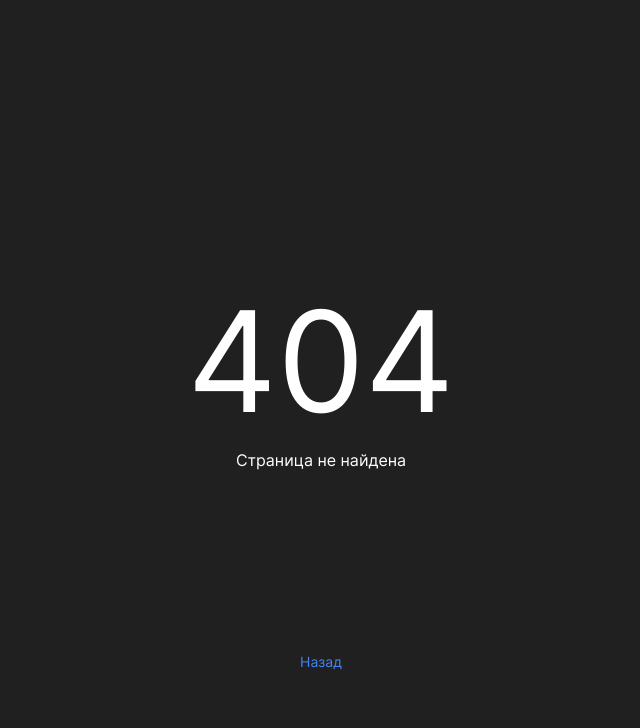
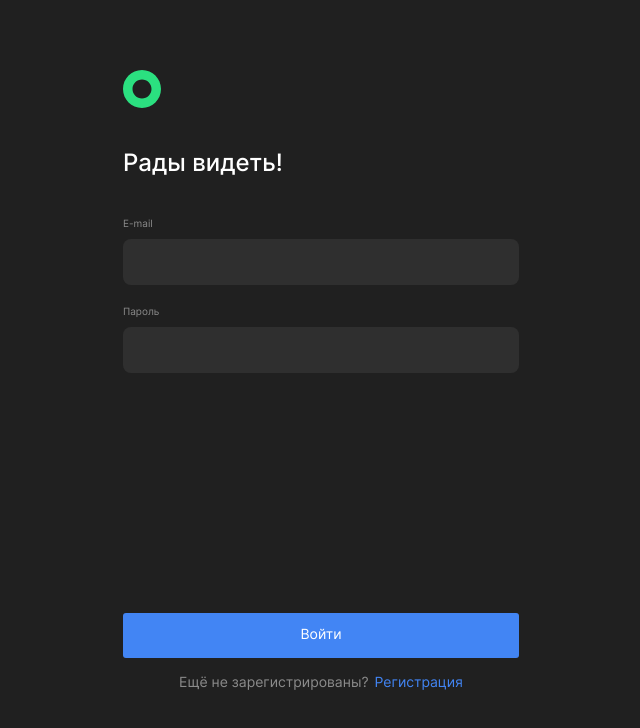
Before and after one commit to BuyanauskasAA/movies-explorer-frontend, a React (Create React App) app: page /signin in a window 1280 px wide. Before the commit this address had no page. Shown: the top 728 px of the page, without its empty margins (319-959 px from the left). Built offline with nearby package versions, Linux system fonts and the light colour scheme.

Commit message:
feat: сверстать секцию login

```diff
--- a/src/components/App.js
+++ b/src/components/App.js
@@ -7,6 +7,7 @@ import Movies from './Movies/Movies';
 import SavedMovies from './SavedMovies/SavedMovies';
 import Footer from './Footer/Footer';
 import Register from './Register/Register';
+import Login from './Login/Login';
 import PageNotFound from './PageNotFound/PageNotFound';
 import CurrentUserContext from '../contexts/CurrentUserContext';
 import AuthContext from '../contexts/AuthContext';
@@ -54,6 +55,7 @@ function App() {
               }
             />
             <Route path="/signup" element={<Register />} />
+            <Route path="/signin" element={<Login />} />
             <Route path="*" element={<PageNotFound />} />
           </Routes>
         </div>
--- a/src/components/Header/Header.js
+++ b/src/components/Header/Header.js
@@ -7,6 +7,7 @@ import AuthContext from '../../contexts/AuthContext';
 
 function Header() {
   const loggedIn = React.useContext(AuthContext);
+
   return (
     <header className="header">
       <Logo />
--- /dev/null
+++ b/src/components/Login/Login.css
@@ -0,0 +1,81 @@
+.login {
+    display: flex;
+    flex-direction: column;
+    flex: 1 1 auto;
+    margin: 0 auto;
+    padding: 70px 0 109px;
+    width: 396px;
+  }
+
+  .login__title {
+    margin: 40px 0;
+    font-weight: 500;
+    font-size: 24px;
+    line-height: 1.21;
+  }
+
+  .login__form {
+    display: flex;
+    flex-direction: column;
+    flex: 1 1 auto;
+  }
+
+  .login__container {
+    display: flex;
+    flex-direction: column;
+    flex: 1 1 auto;
+    margin: 0;
+    padding: 0;
+    border: 0;
+  }
+
+  .login__label {
+    font-weight: 400;
+    font-size: 10px;
+    line-height: 1.21;
+    color: #8b8b8b;
+  }
+
+  .login__input {
+    margin: 10px 0 20px;
+    padding: 15px;
+    border: 0;
+    border-radius: 8px;
+    background-color: #2f2f2f;
+    font-weight: 400;
+    font-size: 13px;
+    line-height: 1.21;
+    color: #fff;
+  }
+
+  .login__submit-button {
+    margin-bottom: 16px;
+    padding: 13px 0 15px;
+    border: 0;
+    border-radius: 3px;
+    background-color: #4285f4;
+    font-weight: 400;
+    font-size: 14px;
+    line-height: 1.21;
+    color: #fff;
+    cursor: pointer;
+  }
+
+  .login__caption {
+    display: flex;
+    justify-content: center;
+    gap: 6px;
+    font-weight: 400;
+    font-size: 14px;
+    line-height: 1.21;
+  }
+
+  .login__text {
+    margin: 0;
+    color: #8b8b8b;
+  }
+
+  .login__link {
+    color: #4285f4;
+    text-decoration: none;
+  }
--- /dev/null
+++ b/src/components/Login/Login.js
@@ -0,0 +1,35 @@
+import './Login.css';
+import { Link } from 'react-router-dom';
+import Logo from '../Logo/Logo';
+
+function Login() {
+  return (
+    <main className="login">
+      <Logo />
+      <h1 className="login__title">Рады видеть!</h1>
+      <form className="login__form">
+        <div className="login__container">
+          <label className="login__label" for="email">
+            E-mail
+          </label>
+          <input className="login__input" id="email" name="email" type="email" />
+          <label className="login__label" for="password">
+            Пароль
+          </label>
+          <input className="login__input" id="password" name="password" type="password" />
+        </div>
+        <button className="login__submit-button" type="submit">
+          Войти
+        </button>
+      </form>
+      <div className="login__caption">
+        <p className="login__text">Ещё не зарегистрированы?</p>
+        <Link className="login__link" to="/signup">
+          Регистрация
+        </Link>
+      </div>
+    </main>
+  );
+}
+
+export default Login;
```
